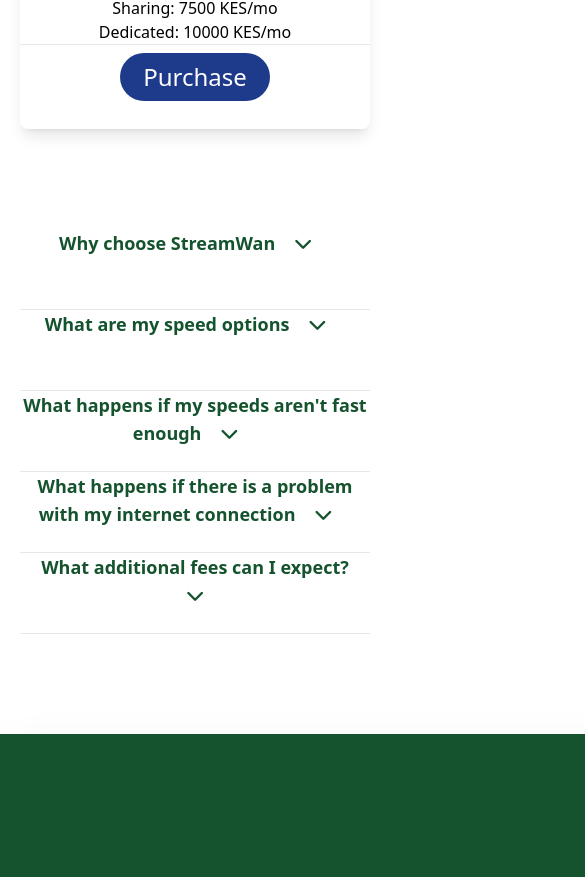
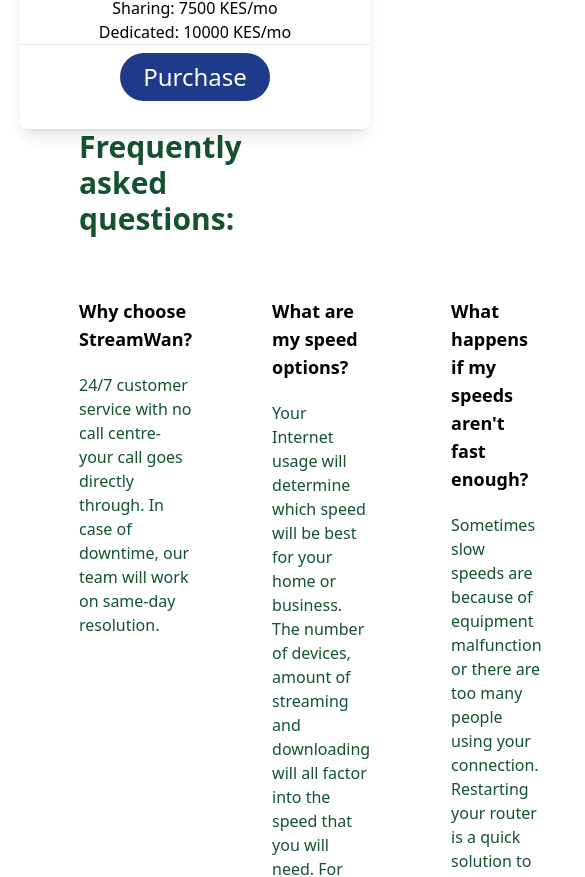
Before and after one commit to Jaarabytes/streamwan, a React (Vite) app: page / in a window 390 px wide. Shown: the part 6415-7292 px from the top of the page, 585 px wide, since content can reach past the window. Built offline with nearby package versions, Linux system fonts and the light colour scheme.

Commit message:
Migrate component FAQs
FAQs component should have its own route, we are going full stack

```diff
--- a/src/components/faq.jsx
+++ b/src/components/faq.jsx
@@ -1,24 +1,26 @@
-import React, { useState } from "react";
+// TO BE placed in its own route, similar to wazo.today
 
-function FAQs() {
+import React from "react";
+
+export default function FAQs() {
   const items = [
     {
-      question: "Why choose StreamWan",
+      question: "Why choose StreamWan?",
       answer:
         "24/7 customer service with no call centre- your call goes directly through. In case of downtime, our team will work on same-day resolution.",
     },
     {
-      question: "What are my speed options",
+      question: "What are my speed options?",
       answer:
         "Your Internet usage will determine which speed will be best for your home or business. The number of devices, amount of streaming and downloading will all factor into the speed that you will need. For reference, Netflix recommends an Internet download speed of at least 5Mbps to stream HD videos.",
     },
     {
-      question: "What happens if my speeds aren't fast enough",
+      question: "What happens if my speeds aren't fast enough?",
       answer:
         "Sometimes slow speeds are because of equipment malfunction or there are too many people using your connection. Restarting your router is a quick solution to slow speeds. Test your Internet speed using these free websites.",
     },
     {
-      question: "What happens if there is a problem with my internet connection",
+      question: "What happens if there is a problem with my internet connection?",
       answer:
         "Unfortunately, occasional Internet issues are inevitable. When an Internet Outage occurs, contact us through the technical support phone line.",
     },
@@ -26,36 +28,27 @@
       question: "What additional fees can I expect?",
       answer: "Besides the recurring monthly fees, an installation fee is charged.",
     },
+    {
+      question: "How can I get started with StreamWan?",
+      answer: "To get started with StreamWan, simply sign up for demo on our website and begin exploring the possibilities of transforming your home or company's efficiency.",
+    },
+    {
+      question: "Does StreamWan provide customer support?",
+      answer: "Yes, StreamWan offers dedicated customer support to assist users with any questions, technical issues, or guidance they may need while using it.",
+    },
   ];
 
-  const [openIndex, setOpenIndex] = useState(-1); // State to track the index of the open question, -1 means none are open.
-
-  const handleQuestionClick = (index) => {
-    setOpenIndex(index === openIndex ? -1 : index); // Toggle the open/close state
-  };
-
   return (
-    <div className="flex item-center px-5" id="FAQs">
-    <div className="py-[100px] border-slate-700 rounded text-center w-full">
-      {items.map((elem, index) => (
-        <div key={elem.question}>
-          <div
-            className="transition rounded text-lg sm:text-xl text-green-900 font-bold sm:h-[70px] h-[80px] cursor-pointer hover:bg-gray-300 duration-500"
-            onClick={() => handleQuestionClick(index)}
-          >
-            {elem.question}
-            {openIndex !== index ? <i className="fa-solid fa-chevron-down px-5"></i> : <i className="fa-solid fa-chevron-up px-5"></i>}
-          </div>
-
-          {openIndex === index && (
-            <div className="rounded text-lg text-green-800 bg-gray-300">{elem.answer}</div>
-          )}
-          <hr/>
+    <div className=" px-[10%]">
+      <h1 className="text-green-900 font-bold text-3xl mx-10">Frequently asked questions: </h1>
+      <div className="flex">
+      {items.map((item, index) => (
+        <div key={index} className="m-10">
+          <h4 className="text-lg my-5 font-bold">{item.question}</h4>
+          <p className="text-green-900">{item.answer}</p>
         </div>
       ))}
-    </div>
+      </div>
     </div>
   );
 }
-
-export default FAQs;
```
